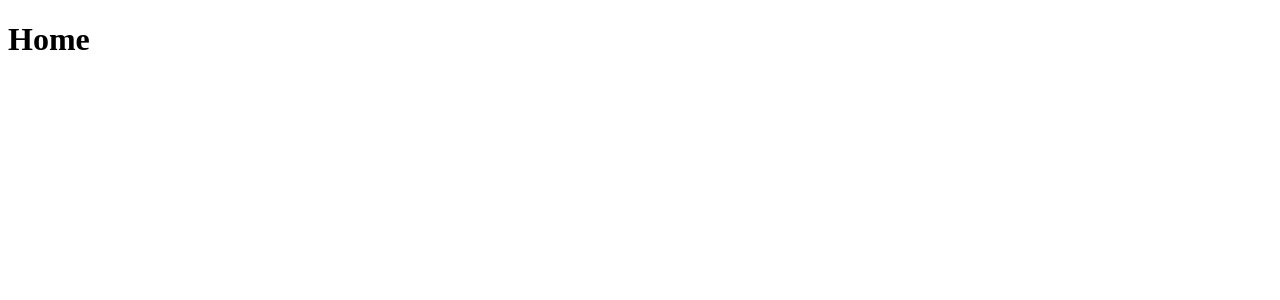
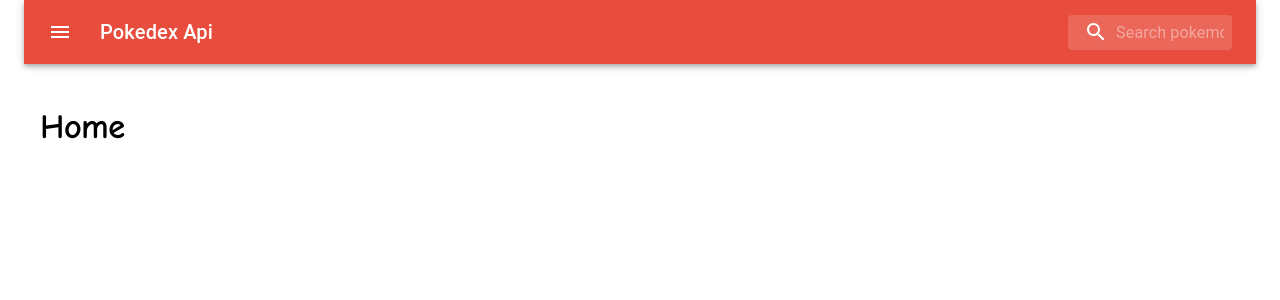
Before and after one commit to Nolandos/pokedex-app, a React (Create React App) app: page / in a window 1280 px wide. Shown: the top 300 px of the page. Built offline with nearby package versions, Linux system fonts and the light colour scheme.

Commit message:
Add basic layout

```diff
--- a/package.json
+++ b/package.json
@@ -3,9 +3,12 @@
   "version": "0.1.0",
   "private": true,
   "dependencies": {
+    "@material-ui/core": "^4.9.9",
+    "@material-ui/icons": "^4.9.1",
     "@testing-library/jest-dom": "^4.2.4",
     "@testing-library/react": "^9.3.2",
     "@testing-library/user-event": "^7.1.2",
+    "node-sass": "^4.13.1",
     "prop-types": "^15.7.2",
     "react": "^16.13.1",
     "react-dom": "^16.13.1",
--- /dev/null
+++ b/src/components/features/Navbar/Navbar.js
@@ -0,0 +1,107 @@
+import React, { Children } from 'react';
+import AppBar from '@material-ui/core/AppBar';
+import Toolbar from '@material-ui/core/Toolbar';
+import IconButton from '@material-ui/core/IconButton';
+import Typography from '@material-ui/core/Typography';
+import InputBase from '@material-ui/core/InputBase';
+import { fade, makeStyles } from '@material-ui/core/styles';
+import MenuIcon from '@material-ui/icons/Menu';
+import SearchIcon from '@material-ui/icons/Search';
+
+const useStyles = makeStyles((theme) => ({
+    appBar: {
+        backgroundColor: '#e74c3c'
+    },
+  root: {
+    flexGrow: 1,
+  },
+  menuButton: {
+    marginRight: theme.spacing(2),
+  },
+  title: {
+    flexGrow: 1,
+    display: 'none',
+    [theme.breakpoints.up('sm')]: {
+      display: 'block',
+    },
+  },
+  search: {
+    position: 'relative',
+    borderRadius: theme.shape.borderRadius,
+    backgroundColor: fade(theme.palette.common.white, 0.15),
+    '&:hover': {
+      backgroundColor: fade(theme.palette.common.white, 0.25),
+    },
+    marginLeft: 0,
+    width: '100%',
+    [theme.breakpoints.up('sm')]: {
+      marginLeft: theme.spacing(1),
+      width: 'auto',
+    },
+  },
+  searchIcon: {
+    padding: theme.spacing(0, 2),
+    height: '100%',
+    position: 'absolute',
+    pointerEvents: 'none',
+    display: 'flex',
+    alignItems: 'center',
+    justifyContent: 'center',
+  },
+  inputRoot: {
+    color: 'inherit',
+  },
+  inputInput: {
+    padding: theme.spacing(1, 1, 1, 0),
+    // vertical padding + font size from searchIcon
+    paddingLeft: `calc(1em + ${theme.spacing(4)}px)`,
+    transition: theme.transitions.create('width'),
+    width: '100%',
+    [theme.breakpoints.up('sm')]: {
+      width: '12ch',
+      '&:focus': {
+        width: '20ch',
+      },
+    },
+  },
+}));
+
+export default function Navbar({ title, search, ...children }) {
+  const classes = useStyles();
+
+  return (
+    <div className={classes.root}>
+      <AppBar
+        className={classes.appBar}
+        position="static"
+        >
+        <Toolbar>
+          <IconButton
+            edge="start"
+            className={classes.menuButton}
+            color="inherit"
+            aria-label="open drawer"
+          >
+            <MenuIcon />
+          </IconButton>
+          <Typography className={classes.title} variant="h6" noWrap>
+            { title }
+          </Typography>
+          <div className={classes.search}>
+            <div className={classes.searchIcon}>
+              <SearchIcon />
+            </div>
+            <InputBase
+              placeholder={ search }
+              classes={{
+                root: classes.inputRoot,
+                input: classes.inputInput,
+              }}
+              inputProps={{ 'aria-label': 'search' }}
+            />
+          </div>
+        </Toolbar>
+      </AppBar>
+    </div>
+  );
+}
--- a/src/components/index.js
+++ b/src/components/index.js
@@ -1,6 +1,9 @@
 //Pages
 import Home from './pages/Home/Home';
 import NotFound from './pages/NotFound/NotFound';
+
+//Features
+import Navbar from './features/Navbar/Navbar';
 
 //Layouts
 import MainLayout from './layout/MainLayout/MainLayout';
@@ -9,4 +12,5 @@
     Home,
     NotFound,
     MainLayout,
+    Navbar
 }
--- a/src/components/layout/MainLayout/MainLayout.js
+++ b/src/components/layout/MainLayout/MainLayout.js
@@ -1,17 +1,28 @@
 import React from 'react';
 import PropTypes from 'prop-types';
+import Container from '@material-ui/core/Container';
+import CardContent from '@material-ui/core/CardContent';
+
+//import components
+import { Navbar } from '../../index';
 
 const MainLayout = ({ children }) => {
 
     return (
-       <div>
-           { children }
-       </div>
+        <Container maxWidth="lg">
+            <Navbar
+                title="Pokedex Api"
+                search="Search pokemon..."
+            />
+            <CardContent >
+                { children }
+            </CardContent>
+       </Container>
     )
 }
 
 MainLayout.propTypes = {
-    children: PropTypes.element
+    children: PropTypes.node
 };
 
 export default MainLayout;
--- a/src/index.js
+++ b/src/index.js
@@ -3,6 +3,7 @@
 import { Provider } from 'react-redux';
 import store from './redux/store';
 import ReactDOM from 'react-dom';
+import './styles/global.scss';
 import App from './App';
 
 const Root = () => (
--- /dev/null
+++ b/src/styles/global.scss
@@ -0,0 +1,10 @@
+@import './settings.scss';
+
+body {
+    margin: 0;
+    padding: 0;
+    font-family: $font-text;
+    line-height: 1.7;
+    letter-spacing: 0.5px;
+    overflow-y: scroll;
+  }
--- /dev/null
+++ b/src/styles/settings.scss
@@ -0,0 +1,3 @@
+@import url('https://fonts.googleapis.com/css2?family=Comic+Neue:ital,wght@0,300;0,400;1,700&display=swap');
+
+$font-text: 'Comic Neue', cursive;
```
Also changed, not shown: 1 other file (tests, documents, lock files or other folders).
